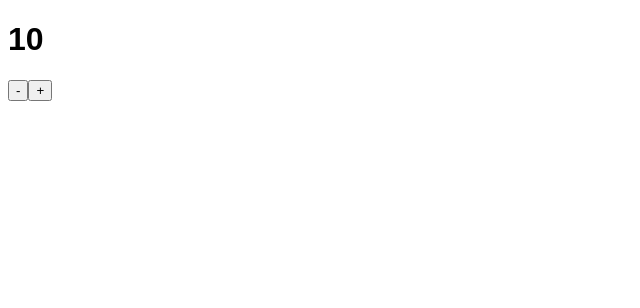
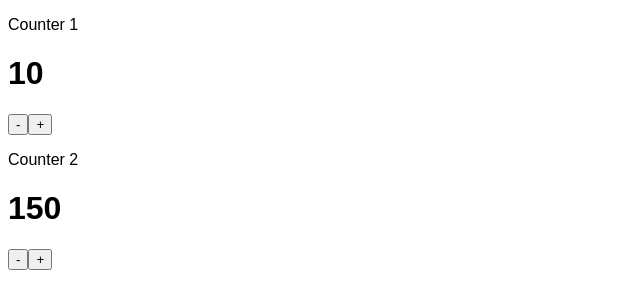
Before and after one commit to hellraiserrob/counter, a React (Create React App) app in the folder frontend/: page / in a window 1280 px wide. Shown: the top 308 px of the page, without its empty margins (0-640 px from the left). Built offline with nearby package versions, Linux system fonts and the light colour scheme.

Commit message:
change single counter to multiple

```diff
--- a/frontend/src/Counter.jsx
+++ b/frontend/src/components/Counter.jsx
@@ -3,8 +3,15 @@ import React, { Component } from 'react';
 class Counter extends Component {
 
     render(){
+
+        console.log(this.props)
+
         return(
+
             <div>
+                <p>
+                    {this.props.title}
+                </p>
                 <h1>
                     {this.props.value}
                 </h1>
--- /dev/null
+++ b/frontend/src/components/Counters.jsx
@@ -0,0 +1,22 @@
+import React, { Component } from 'react';
+import Counter from './Counter'
+
+class Counters extends Component {
+
+    render(){
+
+        const { counters, handleINC, handleDEC  } = this.props
+
+        return(
+
+
+            <div>
+                {counters.map((counter, index)=>{
+                    return <Counter key={index} {...counter} handleINC={handleINC} handleDEC={handleDEC} />
+                })}
+            </div>
+        )
+    }
+}
+
+export default Counters
--- a/frontend/src/containers/CounterContainer.jsx
+++ b/frontend/src/containers/CounterContainer.jsx
@@ -5,7 +5,7 @@ import { connect } from 'react-redux'
 // import { fetchQuestions } from '../actions/questionActions'
 import { INC, DEC } from '../actions/counterActions.js'
 
-import Counter from '../Counter'
+import Counters from '../components/Counters'
 
 class CounterContainer extends Component  {
 
@@ -13,7 +13,7 @@ class CounterContainer extends Component  {
 
         return (
             <div>
-                <Counter {...this.props} />
+                <Counters {...this.props} />
             </div>
         )
     }
@@ -22,10 +22,10 @@ class CounterContainer extends Component  {
 
 function mapStateToProps(state) {
 
-    const { value } = state.counterReducer
+    const counters = state.counterReducer
 
 	return {
-		value
+		counters
 	}
 }
 
--- a/frontend/src/reducers/counterReducer.js
+++ b/frontend/src/reducers/counterReducer.js
@@ -1,7 +1,11 @@
 
-const initialState = {
+const initialState = [{
+    title: 'Counter 1',
     value: 10
-}
+},{
+    title: 'Counter 2',
+    value: 150
+}]
 
 function counterReducer(state = initialState, action){
 
```
